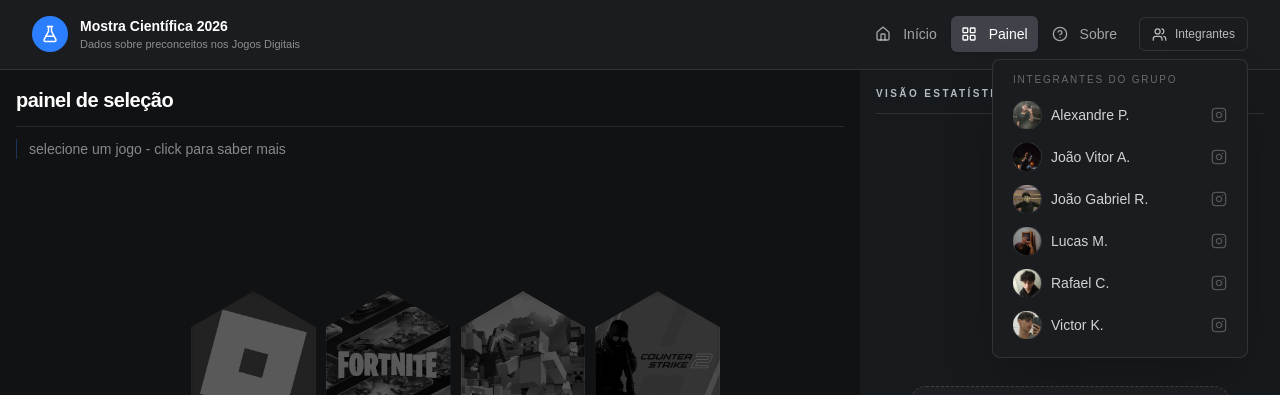
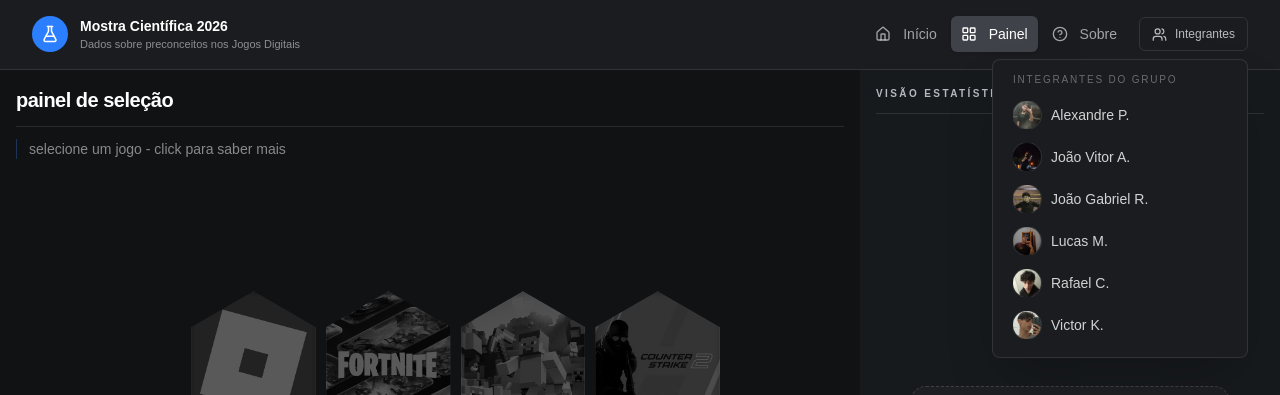
Before and after one commit to rafaelg3r/mostra-cientifica, a Next.js app: page /painel in a window 1280 px wide. Both pictures are taken after a click on the button "Integrantes". Shown: the top 395 px of the page. Built offline with nearby package versions, Linux system fonts and the light colour scheme.

Commit message:
fix: remove instagram icon from integrantes list

```diff
--- a/src/components/IntegranteItem.tsx
+++ b/src/components/IntegranteItem.tsx
@@ -1,5 +1,4 @@
 import Image from "next/image";
-import { InstagramIcon } from "./icons/lucide-instagram";
 
 type IntegranteItemProps = {
   integrante: string;
@@ -8,7 +7,7 @@
 
 const IntegranteItem = ({ integrante, number }: IntegranteItemProps) => {
   return (
-    <div className="flex cursor-pointer items-center justify-between rounded-md px-2 py-1.5 transition-colors hover:bg-white/5">
+    <div className="flex cursor-pointer items-center rounded-md px-2 py-1.5 transition-colors hover:bg-white/5">
       <div className="flex items-center gap-2.5 overflow-hidden">
         <div className="shrink-0">
           <Image
@@ -24,12 +23,6 @@
           <h3 className="truncate text-sm text-white/80">{integrante}</h3>
         )}
       </div>
-
-      <InstagramIcon
-        width={16}
-        height={16}
-        className="shrink-0 text-white/25 transition-colors hover:text-white/50"
-      />
     </div>
   );
 };
```
